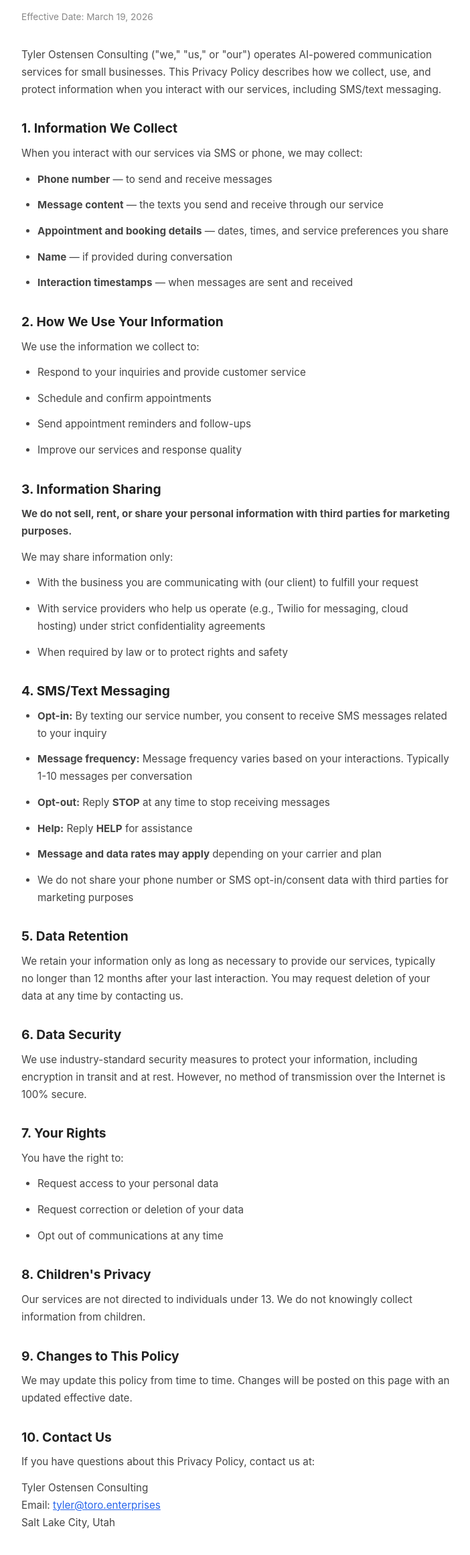
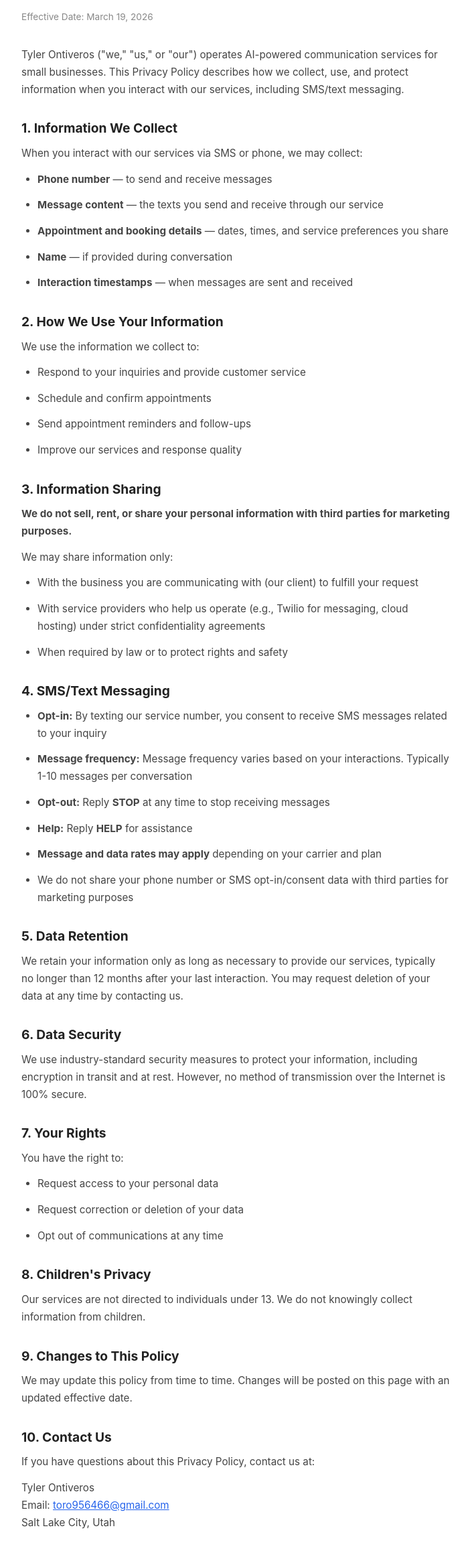
Before and after one commit to toro956466-prog/legal, a plain HTML site: page privacy-policy.html in a window 1280 px wide. Shown: the part 115-2436 px from the top of the page at 67% size, without its empty margins (288-990 px from the left). Drawn offline with Linux system fonts and the light colour scheme.

Commit message:
Update name and email

```diff
--- a/privacy-policy.html
+++ b/privacy-policy.html
@@ -3,7 +3,7 @@
 <head>
     <meta charset="UTF-8">
     <meta name="viewport" content="width=device-width, initial-scale=1.0">
-    <title>Privacy Policy — Tyler Ostensen Consulting</title>
+    <title>Privacy Policy — Tyler Ontiveros</title>
     <style>
         * { margin: 0; padding: 0; box-sizing: border-box; }
         body { font-family: -apple-system, BlinkMacSystemFont, 'Segoe UI', Roboto, sans-serif; line-height: 1.7; color: #1a1a2e; background: #fafafa; padding: 2rem 1rem; }
@@ -21,7 +21,7 @@
         <h1>Privacy Policy</h1>
         <p class="date">Effective Date: March 19, 2026</p>
 
-        <p>Tyler Ostensen Consulting ("we," "us," or "our") operates AI-powered communication services for small businesses. This Privacy Policy describes how we collect, use, and protect information when you interact with our services, including SMS/text messaging.</p>
+        <p>Tyler Ontiveros ("we," "us," or "our") operates AI-powered communication services for small businesses. This Privacy Policy describes how we collect, use, and protect information when you interact with our services, including SMS/text messaging.</p>
 
         <h2>1. Information We Collect</h2>
         <p>When you interact with our services via SMS or phone, we may collect:</p>
@@ -84,8 +84,8 @@
         <h2>10. Contact Us</h2>
         <p>If you have questions about this Privacy Policy, contact us at:</p>
         <p>
-            Tyler Ostensen Consulting<br>
-            Email: <a href="mailto:tyler@toro.enterprises">tyler@toro.enterprises</a><br>
+            Tyler Ontiveros<br>
+            Email: <a href="mailto:toro956466@gmail.com">toro956466@gmail.com</a><br>
             Salt Lake City, Utah
         </p>
     </div>
```
Also changed, not shown: index.html (+2 -2 lines), terms.html (+4 -4 lines).
